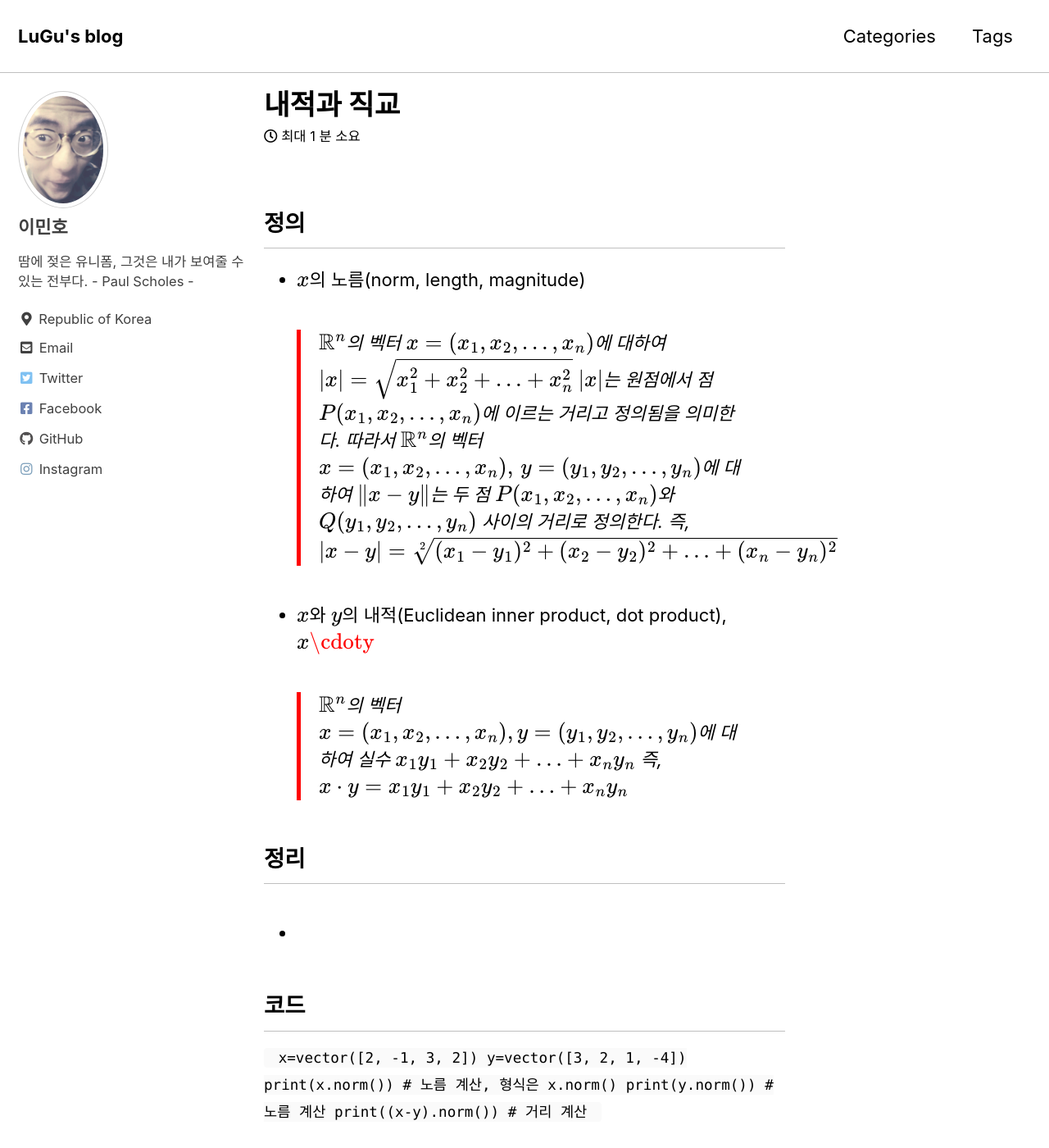
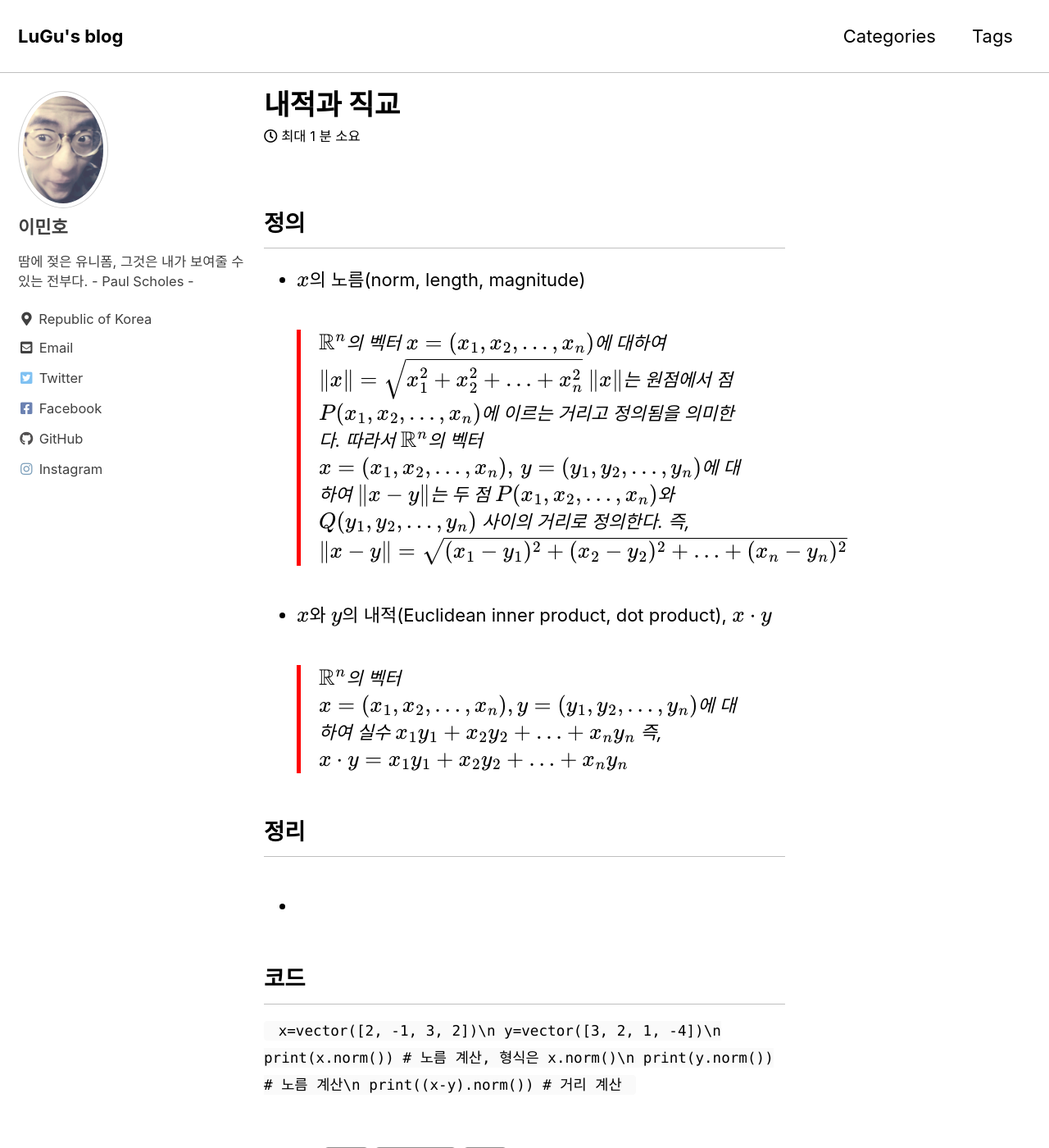
Before and after one commit to DSLuGu/DSLuGu.github.io, a Jekyll site: the page built from _posts/2020-09-09-내적과직교.md, in a window 1280 px wide and 1400 px high. Shown: the whole window at 82% size. Built offline with Jekyll 4.4.1, drawn with Linux system fonts in a browser that asks for light colours; cached includes are drawn as plain includes; formulas are drawn with MathJax 3.

Commit message:
Posting  내적과 직교

```diff
--- a/_posts/2020-09-09-내적과직교.md
+++ b/_posts/2020-09-09-내적과직교.md
@@ -17,12 +17,12 @@ last_modified_at: 2020-09-10T12:00:00+09:00
 ## 정의
 
 - $x$의 노름(norm, length, magnitude)
-    > $\mathbb{R}^{n}$의 벡터 $x=(x_1,x_2,...,x_n)$에 대하여 $\|x\|=\sqrt{x_1^2+x_2^2+...+x_n^2}$
-    > $\|x\|$는 원점에서 점 $P(x_1,x_2,...,x_n)$에 이르는 거리고 정의됨을 의미한다.
+    > $\mathbb{R}^{n}$의 벡터 $x=(x_1,x_2,...,x_n)$에 대하여 $\Vert x \Vert=\sqrt{x_1^2+x_2^2+...+x_n^2}$
+    > $\Vert x \Vert$는 원점에서 점 $P(x_1,x_2,...,x_n)$에 이르는 거리고 정의됨을 의미한다.
     > 따라서 $\mathbb{R}^{n}$의 벡터 $x=(x_1,x_2,...,x_n),\,y=(y_1,y_2,...,y_n)$에 대하여 $\Vert x-y \Vert$는 두 점 $P(x_1,x_2,...,x_n)$와 $Q(y_1,y_2,...,y_n)$ 사이의 거리로 정의한다.
-    > 즉, $\|x-y\|=\sqrt[2]{(x_1-y_1)^2+(x_2-y_2)^2+...+(x_n-y_n)^2}$
+    > 즉, $\Vert x-y \Vert = \sqrt{(x_1-y_1)^2+(x_2-y_2)^2+...+(x_n-y_n)^2}$
 
-- $x$와 $y$의 내적(Euclidean inner product, dot product), $x\cdoty$
+- $x$와 $y$의 내적(Euclidean inner product, dot product), $x \cdot y$
     > $\mathbb{R}^{n}$의 벡터 $x=(x_1,x_2,...,x_n), y=(y_1,y_2,...,y_n)$에 대하여 실수 $x_1y_1+x_2y_2+...+x_ny_n$
     > 즉, $x \cdot y=x_1y_1+x_2y_2+...+x_ny_n$
 
@@ -34,9 +34,9 @@ last_modified_at: 2020-09-10T12:00:00+09:00
 ## 코드
 
 <code>
-x=vector([2, -1, 3, 2])
-y=vector([3, 2, 1, -4])
-print(x.norm()) # 노름 계산, 형식은 x.norm()
-print(y.norm()) # 노름 계산
+x=vector([2, -1, 3, 2])\n
+y=vector([3, 2, 1, -4])\n
+print(x.norm()) # 노름 계산, 형식은 x.norm()\n
+print(y.norm()) # 노름 계산\n
 print((x-y).norm()) # 거리 계산
 </code>
```
